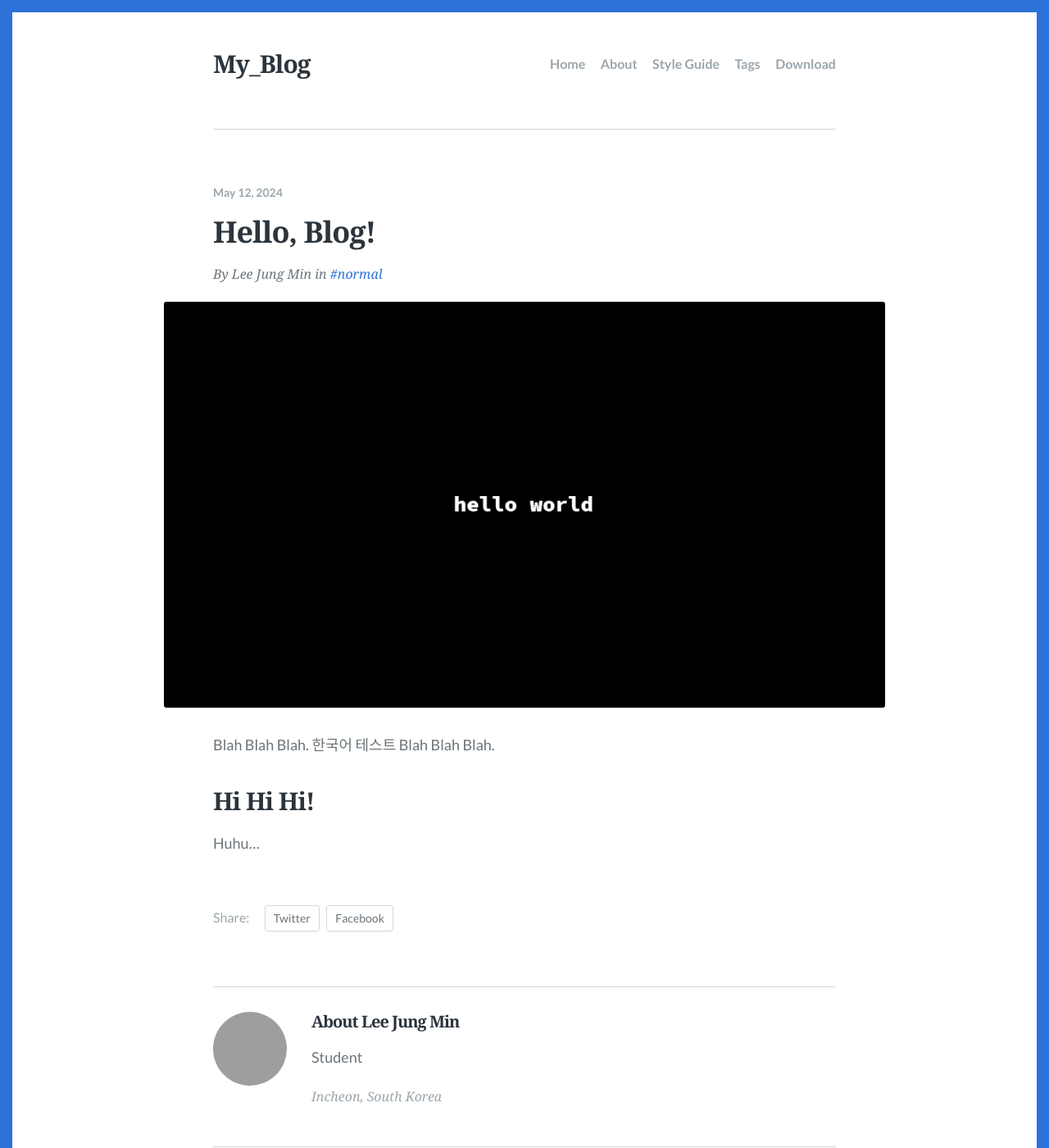
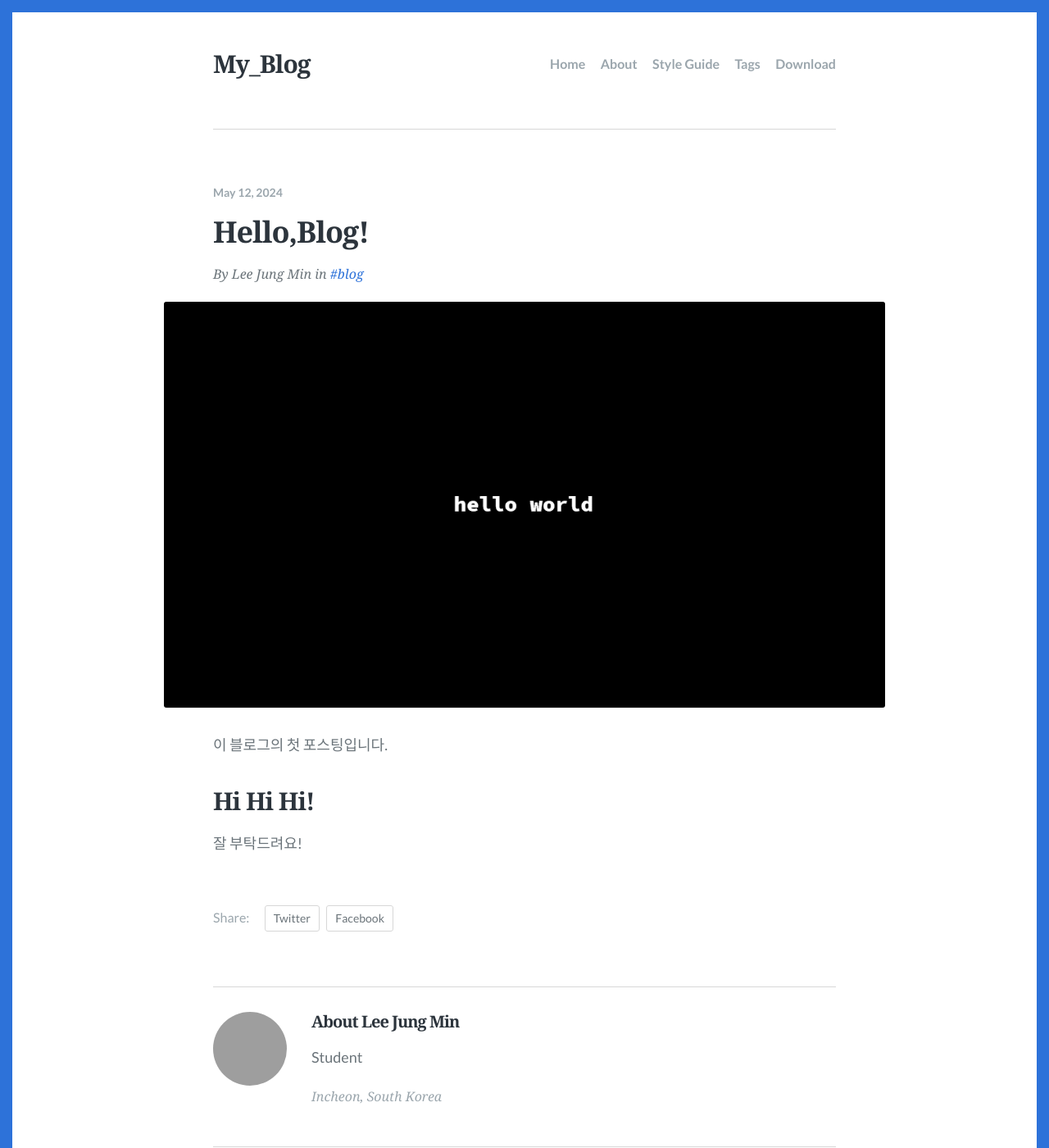
Before and after one commit to 39Imfine/39Imfine.github.io, a Jekyll site: the page built from _posts/2024-05-12-Hello, Blog!.md, in a window 1280 px wide and 1400 px high. Shown: the whole window at 82% size. Built offline with Jekyll 4.4.1, drawn with Linux system fonts in a browser that asks for light colours; some web fonts are replaced; comment, search, counter and statistics services are not loaded; grey boxes are pictures that could not be loaded.

Commit message:
Blog posting

```diff
--- a/_posts/2024-05-12-Hello, Blog!.md
+++ b/_posts/2024-05-12-Hello, Blog!.md
@@ -1,18 +1,15 @@
 ---
 layout: post
-title: "Hello, Blog!"
+title: "Hello,Blog!"
 description: "This is first post for my github blog."
 date: 2024-05-12
 feature_image: images/HelloWorld.png
-tags: [normal]
+tags: [blog]
 ---
 
-Blah Blah Blah.
-한국어 테스트
-Blah Blah Blah.
+이 블로그의 첫 포스팅입니다.
 
 <!--more-->
 
 ## Hi Hi Hi!
-
-Huhu...
+잘 부탁드려요!
```
Also changed, not shown: _posts/2024-05-12-Hello, Blog! copy.md (added, +24 -0 lines).
